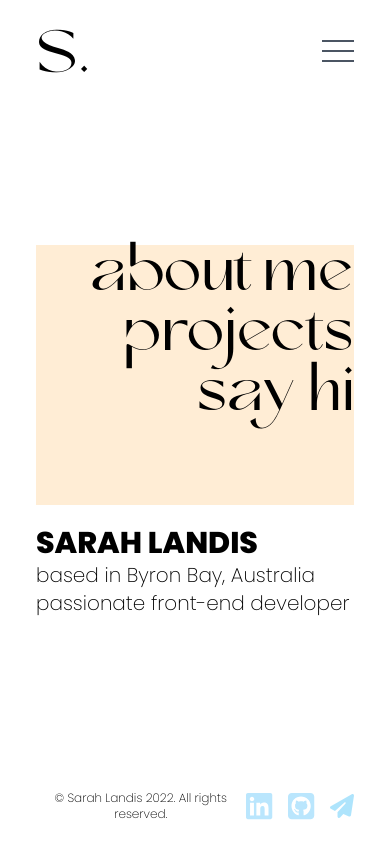
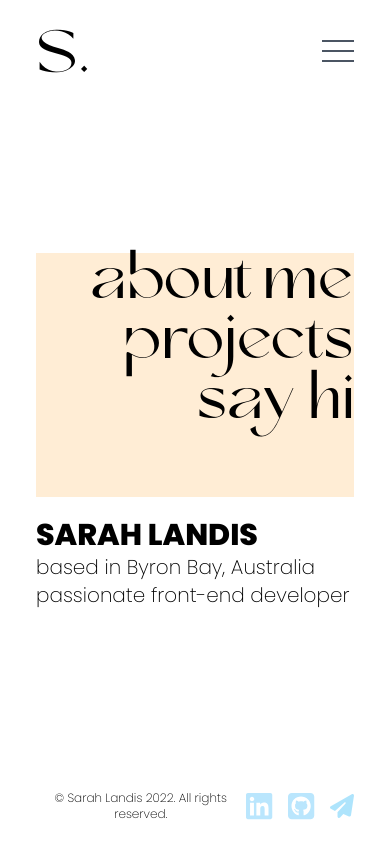
Before and after one commit to sarahhlandis/portfolio-react, a React (Vite) app: page / in a window 390 px wide. Built offline with nearby package versions, Linux system fonts and the light colour scheme; a web font is replaced by a local one.

Commit message:
fix![Home]: Adjusted pb down to 16 from 20...testing...

```diff
--- a/src/pages/Home.jsx
+++ b/src/pages/Home.jsx
@@ -12,7 +12,7 @@ export function Home() {
     <div className="flex flex-col h-screen justify-start justify-between">
       <Header />
       <div className='block'>
-        <ul className="font-Anabele text-6xl text-right bg-orange-100 pb-20 md:pb-36 md:text-9xl md:justify-end lg:pb-0">
+        <ul className="font-Anabele text-6xl text-right bg-orange-100 pb-16 md:pb-36 md:text-9xl md:justify-end lg:pb-0">
           <NavigationLinks />
         </ul>
         {isMdScreenOrLarger ? (
```
